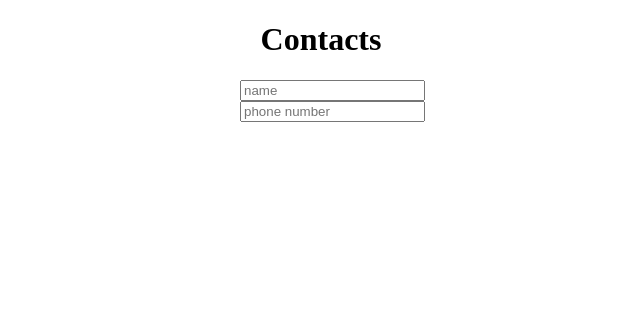
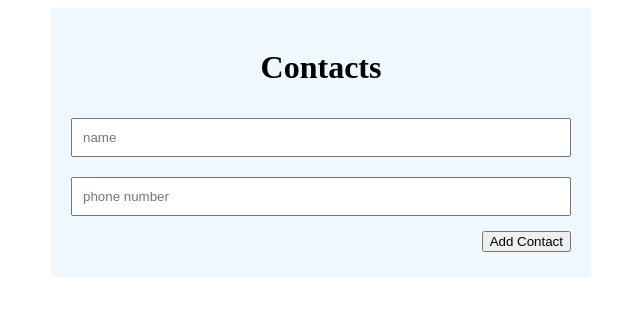
Before and after one commit to GokalpAvcu/redux-contacts-app, a React (Create React App) app: page / in a window 1280 px wide. Shown: the top 316 px of the page, without its empty margins (319-959 px from the left). Built offline with nearby package versions, Linux system fonts and the light colour scheme.

Commit message:
add changes

```diff
--- a/src/Components/Contacts/Form.js
+++ b/src/Components/Contacts/Form.js
@@ -13,17 +13,22 @@
     const handleSubmit = (e) => {
         e.preventDefault() // yazmamın sebebi sayfayı yenilemesini engellemek
 
-        if(!name ) return false;
+        if(!name || !number) return false;
 
-        dispatch(addContact({ id: nanoid(), name}));
+        dispatch(addContact({ id: nanoid(), name, phone_number: number}));
         setName('');
+        setNumber('');
 
     };
   return (
     <div>
         <form onSubmit={handleSubmit}>
             <input placeholder="name" value={name} onChange={(e) => setName(e.target.value)}/>
-            <input placeholder="phone number" value={number} onChange={(e) => setNumber(e.target.value)} type="text" />
+            <input placeholder="phone number" value={number} onChange={(e) => setNumber(e.target.value)}/>
+
+            <div className="btn">
+                <button type="submit">Add Contact</button>
+            </div>
         </form>
     </div>
   )
--- a/src/Components/Contacts/Item.js
+++ b/src/Components/Contacts/Item.js
@@ -2,9 +2,11 @@
 
 function Item({item}) {
   return (
-    <div>
-        {item.name}
-    </div>
+    <li>
+       <span>{item.name}</span>
+       <span>{item.phone_number}</span>
+       <span className='deleteBtn'></span>
+    </li>
   )
 }
 
--- a/src/Components/Contacts/List.js
+++ b/src/Components/Contacts/List.js
@@ -8,11 +8,11 @@
   const contacts = useSelector(contactSelectors.selectAll);
 
   return (
-    <div>
+    <ul className="list">
       {contacts.map((contact) => (
         <Item key={contact.id} item={contact} />
       ))}
-    </div>
+    </ul>
   );
 }
 
--- a/src/Components/Contacts/index.js
+++ b/src/Components/Contacts/index.js
@@ -4,7 +4,7 @@
 
 function Contacts() {
   return (
-    <div className='center'>
+    <div id="container" className='center'>
         <h1>Contacts</h1>
         <Form/>
         <List/>
--- a/src/app.css
+++ b/src/app.css
@@ -1,5 +1,43 @@
+.App {
+    text-align: center;
+}
+
+#container {
+    width: 500px;
+    background-color: aliceblue;
+    padding: 20px;
+}
+
 .center {
-    width: 162px;
-    text-align: center;
-    margin: auto;
+  width: 162px;
+  text-align: center;
+  margin: auto;
 }
+
+ul,
+li {
+    margin: 0;
+    padding: 0;
+    list-style-type: none;
+}
+
+input {
+    width: 100%;
+    padding: 10px;
+    margin: 10px 0;
+    box-sizing: border-box;
+}
+
+.btn {
+    display: flex;
+    justify-content: flex-end;
+    padding: 5px 0;
+}
+
+.deleteBtn {
+    background-color: red;
+    color: white;
+    border: none;
+    padding: 5px 10px;
+    margin-left: 10px;
+}
```
